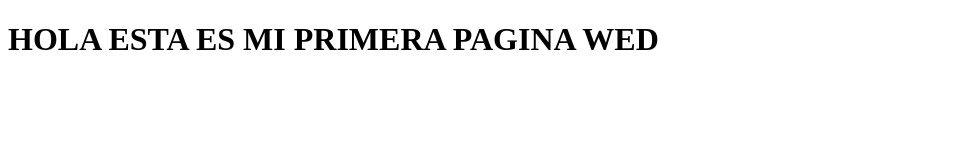
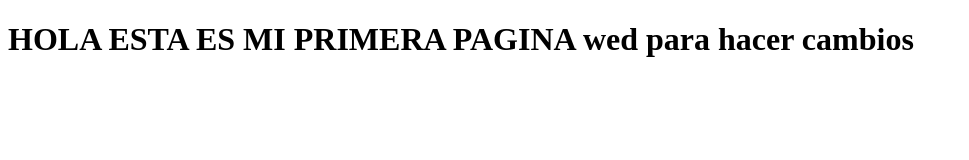
Before and after one commit to Jhon-bit-a/prueba2, a plain HTML site: page index.html in a window 1280 px wide. Shown: the whole page, without its empty margins (0-969 px from the left). Drawn offline with Linux system fonts and the light colour scheme.

Commit message:
Update index.html

```diff
--- a/index.html
+++ b/index.html
@@ -4,7 +4,7 @@
 </head>
 <body>
 <h1>
-HOLA ESTA ES MI PRIMERA PAGINA WED
+HOLA ESTA ES MI PRIMERA PAGINA  wed para hacer cambios
 </h1>
 </body>
 </html>
```
